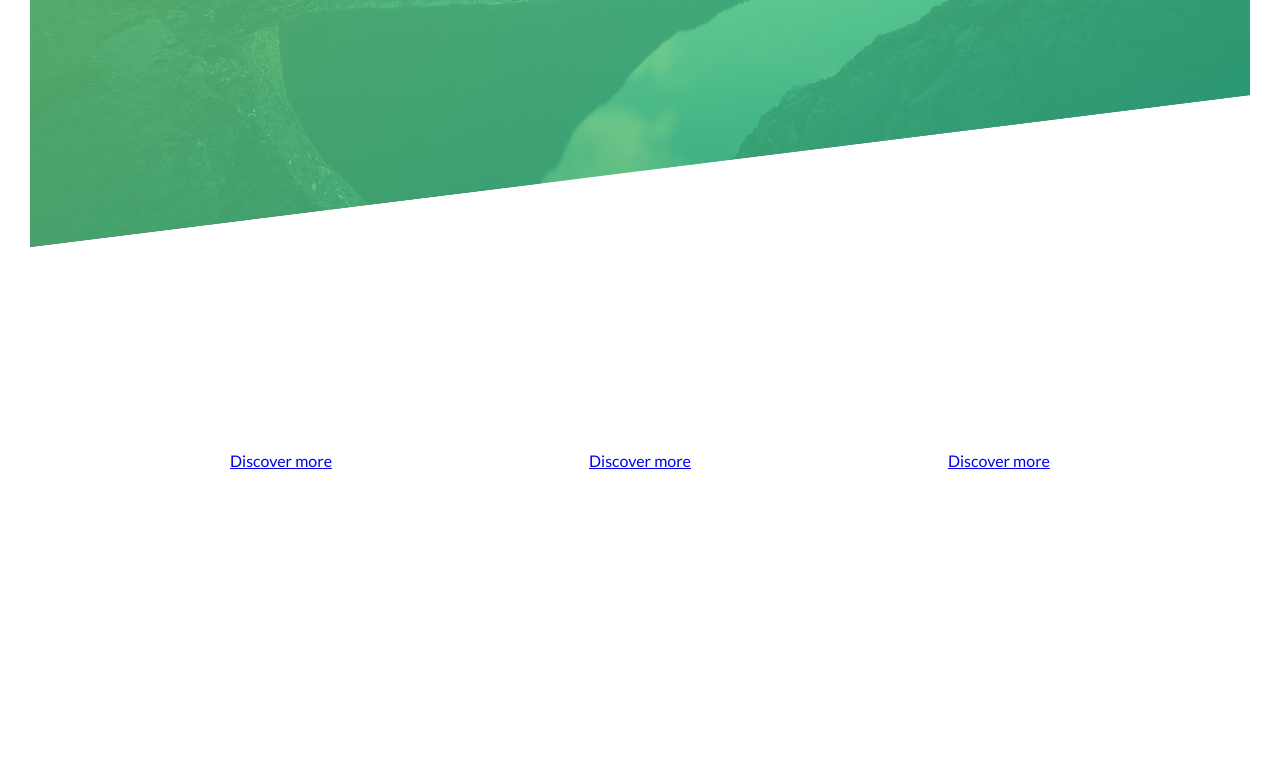
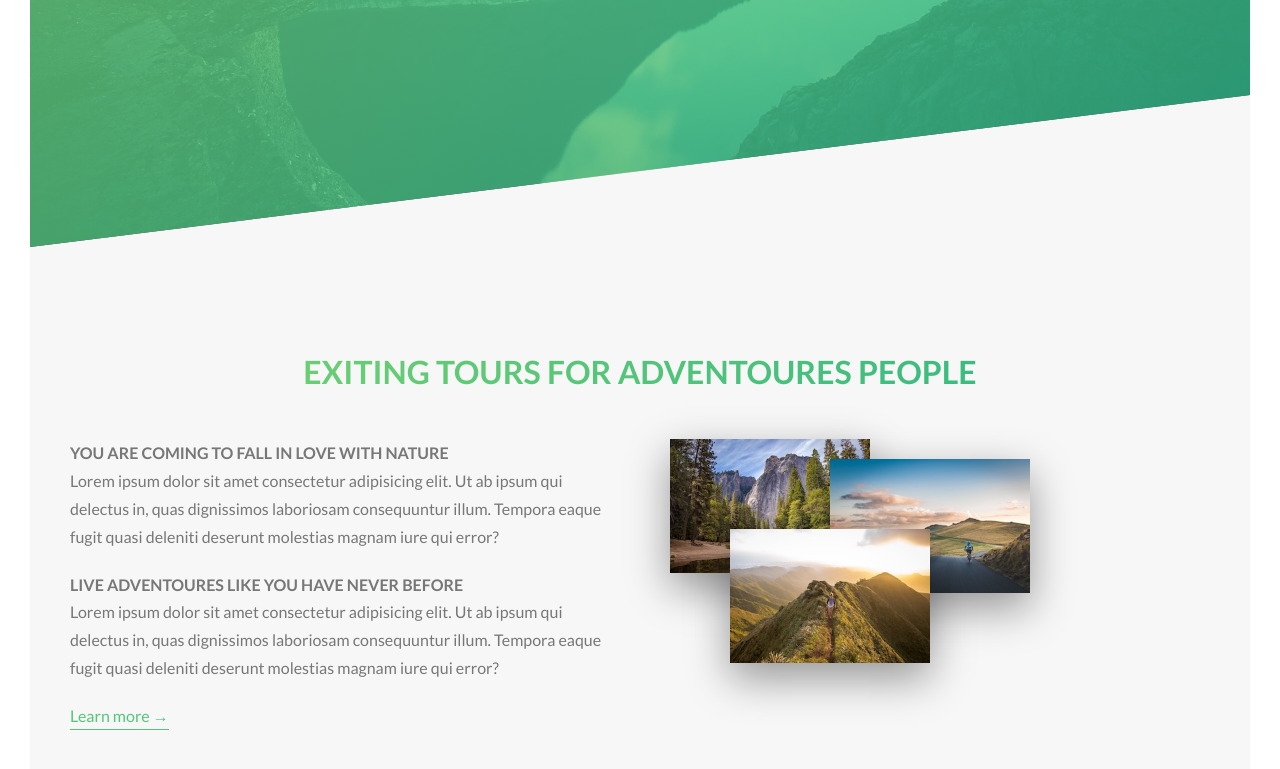
Before and after one commit to Subhash106/advanced-css, a website: page index.html in a window 1280 px wide. Shown: the part 543-1312 px from the top of the page. Before the commit the page ends 1247 px from the top, so only its background shows below. Drawn offline with Linux system fonts and the light colour scheme.

Commit message:
About section

```diff
--- a/index.html
+++ b/index.html
@@ -44,6 +44,54 @@
     </header>
 
     <main>
+      <section class="section-about">
+        <h2 class="heading-secondary text-center mb-medium">
+          Exiting tours for adventoures people
+        </h2>
+        <div class="row">
+          <div class="col-1-of-2">
+            <h3 class="heading-tertiary">
+              You are coming to fall in love with nature
+            </h3>
+            <p class="paragraph-1 mb-small">
+              Lorem ipsum dolor sit amet consectetur adipisicing elit. Ut ab
+              ipsum qui delectus in, quas dignissimos laboriosam consequuntur
+              illum. Tempora eaque fugit quasi deleniti deserunt molestias
+              magnam iure qui error?
+            </p>
+            <h3 class="heading-tertiary">
+              Live adventoures like you have never before
+            </h3>
+            <p class="paragraph-1 mb-small">
+              Lorem ipsum dolor sit amet consectetur adipisicing elit. Ut ab
+              ipsum qui delectus in, quas dignissimos laboriosam consequuntur
+              illum. Tempora eaque fugit quasi deleniti deserunt molestias
+              magnam iure qui error?
+            </p>
+
+            <a href="#" class="btn-text">Learn more &rarr;</a>
+          </div>
+          <div class="col-1-of-2">
+            <div class="composition">
+              <img
+                src="img/nat-1.jpg"
+                alt="Nature-1"
+                class="composition__img composition__img--1"
+              />
+              <img
+                src="img/nat-2.jpg"
+                alt="Nature-2"
+                class="composition__img composition__img--2"
+              />
+              <img
+                src="img/nat-3.jpg"
+                alt="Nature-3"
+                class="composition__img composition__img--3"
+              />
+            </div>
+          </div>
+        </div>
+      </section>
       <!-- <section>
         <div class="row">
           <div class="col-1-of-2">col-1-of-2</div>
@@ -76,7 +124,7 @@
           <div class="col-1-of-2">col-2-of-4</div>
         </div>
       </section> -->
-      <section class="section-tours" id="section-tours">
+      <!-- <section class="section-tours" id="section-tours">
         <div class="card">
           <a href="#popup" class="button">Discover more</a>
         </div>
@@ -86,7 +134,7 @@
         <div class="card">
           <a href="#popup" class="button">Discover more</a>
         </div>
-      </section>
+      </section> -->
     </main>
 
     <div class="popup" id="popup">
--- a/sass/abstracts/_variables.scss
+++ b/sass/abstracts/_variables.scss
@@ -1,10 +1,15 @@
 // COLORS:
-$primary-gray: #333;
-$white: white;
-$black: #000;
 $primary-main: #55c57a;
 $primary-main-light: #7ed56f;
 $primary-main-dark: #28b485;
+
+$white: white;
+$black: #000;
+$primary-gray-dark: #777;
+$primary-gray-light-1: #f7f7f7;
+
+// FONT
+$default-font-size: 1.6rem;
 
 // GRID
 $grid-width: 114rem;
--- a/sass/base/_base.scss
+++ b/sass/base/_base.scss
@@ -27,12 +27,6 @@ html {
 }
 
 body {
-  font-family: "Lato", sans-serif;
-  font-size: 1.6rem;
-  line-height: 1.7;
-  color: $primary-gray;
-  font-weight: 400;
-  padding: 3rem;
   box-sizing: border-box;
 
   @include respond(phone) {
--- a/sass/base/_typography.scss
+++ b/sass/base/_typography.scss
@@ -1,3 +1,12 @@
+body {
+  font-family: "Lato", sans-serif;
+  font-size: $default-font-size;
+  line-height: 1.7;
+  color: $primary-gray-dark;
+  font-weight: 400;
+  padding: 3rem;
+}
+
 .heading-primary {
   color: $white;
   text-transform: uppercase;
@@ -28,17 +37,31 @@
 }
 
 .heading-secondary {
-  font-size: 4rem;
-  color: $primary-main;
+  font-size: 3.2rem;
   text-transform: uppercase;
 
+  -ms-background-clip: text;
+  -moz-background-clip: text;
+  -webkit-background-clip: text;
+  background-clip: text;
+  background-image: linear-gradient(
+    to right,
+    $primary-main-light,
+    $primary-main-dark
+  );
+  color: transparent;
+
   &:hover {
-    transform: skew(-10deg);
+    transform: skew(10deg, 3deg);
   }
 }
 
 .heading-tertiary {
-  font-size: 1.3rem;
+  font-size: $default-font-size;
   text-transform: uppercase;
-  margin-bottom: 1.2rem;
 }
+
+.paragraph-1 {
+  font-size: $default-font-size;
+  line-height: 1.75;
+}
--- a/sass/base/_utility.scss
+++ b/sass/base/_utility.scss
@@ -5,3 +5,19 @@
   -webkit-hyphens: auto;
   hyphens: auto;
 }
+
+.text-center {
+  text-align: center;
+}
+
+.mb-small {
+  margin-bottom: 2rem;
+}
+
+.mb-medium {
+  margin-bottom: 4rem;
+}
+
+.mb-large {
+  margin-bottom: 8rem;
+}
--- a/sass/components/_button.scss
+++ b/sass/components/_button.scss
@@ -4,10 +4,10 @@
     display: inline-block;
     padding: 0.8rem 2rem;
     border-radius: 10rem;
-    color: $primary-gray;
+    color: $primary-gray-dark;
     text-decoration: none;
     text-transform: uppercase;
-    font-size: 1.2rem;
+    font-size: $default-font-size;
     box-shadow: 0 1.2rem 1.2rem rgba($black, 0.25);
     transition: all 0.2s;
     position: relative;
@@ -54,3 +54,28 @@
     animation-fill-mode: backwards;
   }
 }
+
+.btn-text {
+  &:link,
+  &:visited {
+    font-size: $default-font-size;
+    text-decoration: none;
+    color: $primary-main;
+    display: inline-block;
+    border-bottom: 1px solid $primary-main;
+  }
+
+  &:hover {
+    background-color: $primary-main;
+    color: $white;
+    border: none;
+    padding: 0.4rem 0;
+    border-radius: 4px;
+    box-shadow: 0 1px 2px rgba($black, 0.25);
+    transform: translateY(-6px);
+  }
+
+  &:active {
+    transform: translateY(0);
+  }
+}
--- a/sass/layout/_grid.scss
+++ b/sass/layout/_grid.scss
@@ -1,19 +1,17 @@
 .row {
-    background-color: #eee;
   max-width: $grid-width;
   margin: 0 auto;
 
   @include clearfix;
 
-    &:not(:last-child){
+  &:not(:last-child) {
     margin-bottom: $gutter-vertical;
   }
 
-    [class^="col-"]{
-        background-color: #ccc;
+  [class^="col-"] {
     float: left;
 
-        &:not(:last-child){
+    &:not(:last-child) {
       margin-right: $gutter-horizontal;
     }
   }
@@ -27,6 +25,8 @@
   }
 
   & .col-3-of-4 {
-        width: calc(3 * ((100% - 3 * #{$gutter-horizontal}) / 4) + 2 * #{$gutter-horizontal});
+    width: calc(
+      3 * ((100% - 3 * #{$gutter-horizontal}) / 4) + 2 * #{$gutter-horizontal}
+    );
   }
 }
--- a/sass/main.scss
+++ b/sass/main.scss
@@ -13,4 +13,5 @@
 @import "layout/grid";
 
 @import "pages/header";
+@import "pages/home";
 @import "pages/tours";
--- /dev/null
+++ b/sass/pages/_home.scss
@@ -0,0 +1,43 @@
+.section-about {
+  background-color: $primary-gray-light-1;
+  padding: 25rem 0;
+  margin-top: -19vh;
+}
+
+.composition {
+  position: relative;
+
+  &__img {
+    max-width: 20rem;
+    position: absolute;
+    box-shadow: 0 1.5rem 4rem rgba(0, 0, 0, 0.4);
+    outline-offset: 1.6rem;
+    transition: all 0.2s;
+
+    &:hover {
+      outline: 8px solid $primary-main;
+      z-index: 999;
+      transform: scale(1.05) translateY(-1px);
+      box-shadow: 0 2.5rem 4rem rgba(0, 0, 0, 0.4);
+    }
+
+    &--1 {
+      top: 0;
+      left: 0;
+    }
+
+    &--2 {
+      top: 2rem;
+      right: 18rem;
+    }
+
+    &--3 {
+      left: 6rem;
+      top: 9rem;
+    }
+  }
+
+  &:hover &__img:not(:hover) {
+    transform: scale(0.95);
+  }
+}
```
Also changed, not shown: css/style.css. Lines whose indentation alone changed are shown as unchanged.
